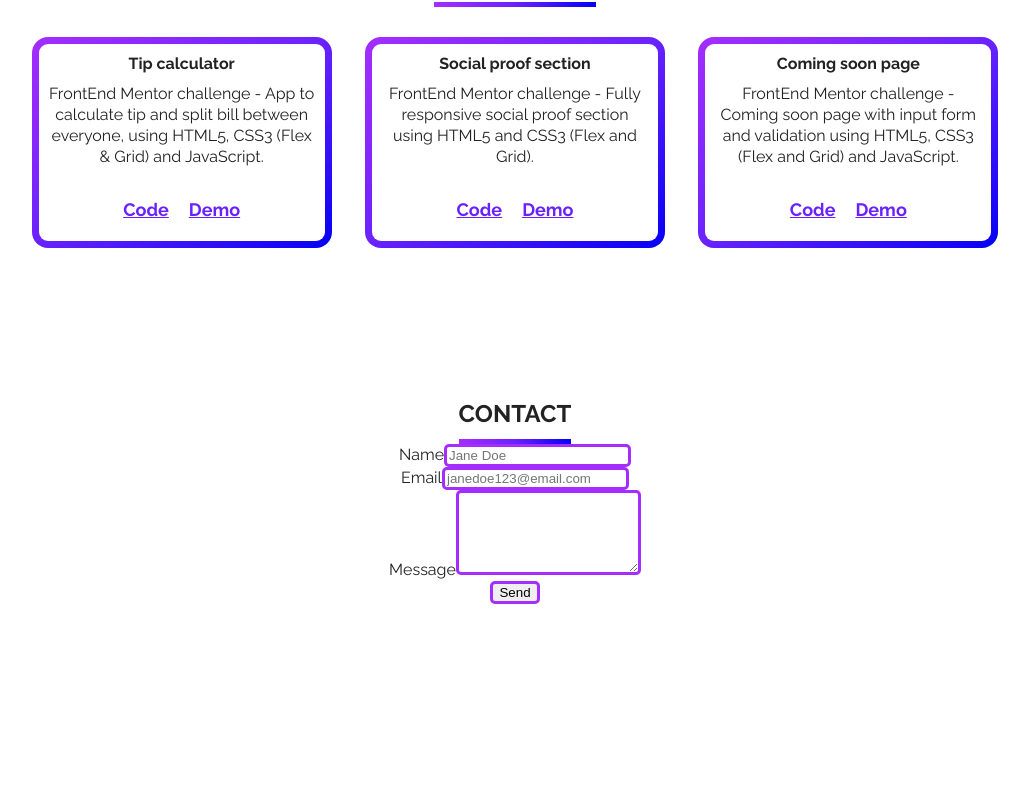
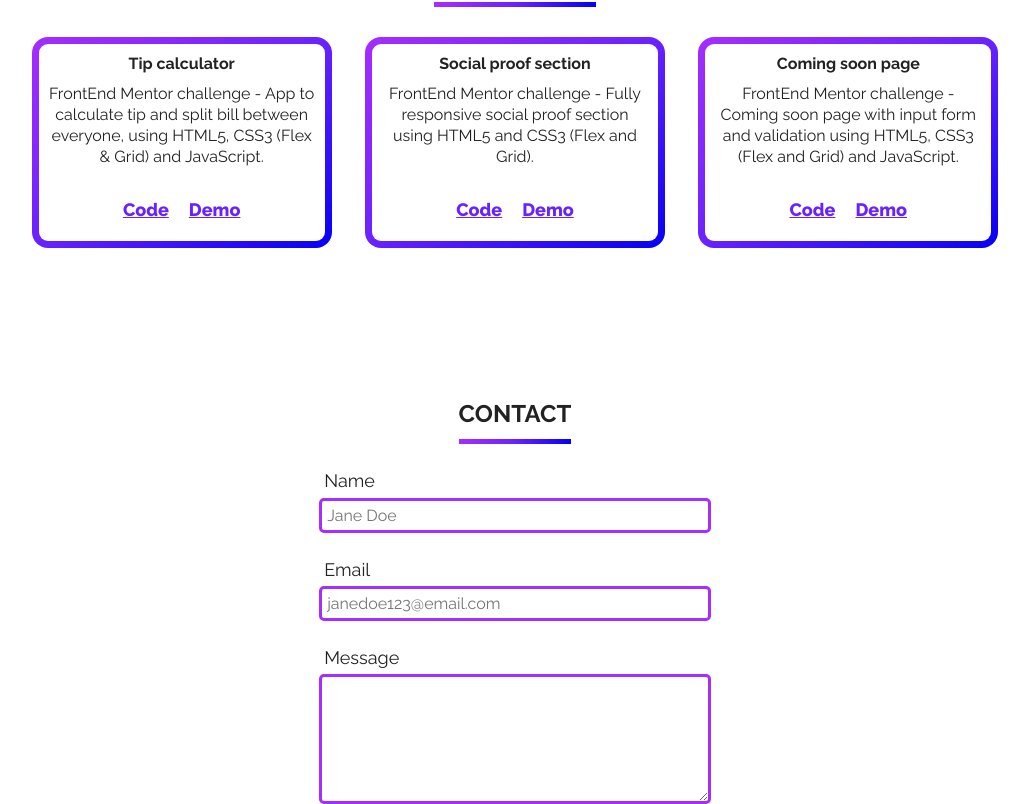
Before and after one commit to JuliaCastillo/portfolio, a React (Create React App) app: page / in a window 1280 px wide. Shown: the part 3017-3821 px from the top of the page, without its empty margins (125-1154 px from the left). Before the commit the page ends 3771 px from the top, so only its background shows below. Built offline with nearby package versions, Linux system fonts and the light colour scheme.

Commit message:
contact form styled

```diff
--- a/src/assets/css/styles.css
+++ b/src/assets/css/styles.css
@@ -159,10 +159,10 @@ section {
   margin-top: 10px;
 }
 
-.button {
+.link {
   font-family: "Raleway", sans-serif;
   font-size: 1.125rem;
-  font-weight: 700;
+  font-weight: 800;
   border-radius: 40px;
   border: none;
   margin: 10px;
@@ -171,10 +171,8 @@ section {
   white-space: nowrap;
 }
 
-input,
-textarea {
-  border: 3px solid #a52dff;
-  border-radius: 5px;
+.link:hover {
+  color: #0500f5;
 }
 
 .header {
@@ -602,4 +600,74 @@ textarea {
     width: 30%;
   }
 }
+
+.contact form {
+  margin: auto;
+  max-width: 40ch;
+}
+
+@media (min-width: 40em) {
+  .contact form {
+    width: 80%;
+  }
+}
+
+.contact .input-wrapper {
+  display: -webkit-box;
+  display: -ms-flexbox;
+  display: flex;
+  -webkit-box-orient: vertical;
+  -webkit-box-direction: normal;
+      -ms-flex-direction: column;
+          flex-direction: column;
+  text-align: left;
+  margin-top: 20px;
+}
+
+.contact .input-wrapper input,
+.contact .input-wrapper textarea {
+  display: inline-block;
+  border: 3px solid #a52dff;
+  border-radius: 5px;
+  font-family: "Raleway", sans-serif;
+  font-size: 1rem;
+  padding: 5px;
+  -webkit-appearance: none;
+  -ms-appearance: none;
+  -moz-appearance: none;
+  -appearance: none;
+  outline: none;
+}
+
+.contact .input-wrapper input:focus, .contact .input-wrapper input:active,
+.contact .input-wrapper textarea:focus,
+.contact .input-wrapper textarea:active {
+  border: 3px solid #0500f5;
+}
+
+.contact .input-wrapper label {
+  padding: 5px;
+  font-size: 1.125rem;
+}
+
+.contact input[type="submit"] {
+  font-family: "Raleway", sans-serif;
+  font-size: 1.125rem;
+  background: -webkit-gradient(linear, left top, right bottom, from(#a52dff), color-stop(#6922ff), to(#0500f5));
+  background: linear-gradient(to bottom right, #a52dff, #6922ff, #0500f5);
+  border-radius: 40px;
+  border: none;
+  padding: 10px 20px;
+  margin: 20px;
+  cursor: pointer;
+  color: #fff;
+  white-space: nowrap;
+  -webkit-transition: all 300ms ease-in-out;
+  transition: all 300ms ease-in-out;
+}
+
+.contact input[type="submit"]:hover {
+  -webkit-transform: scale(1.1);
+          transform: scale(1.1);
+}
 /*# sourceMappingURL=styles.css.map */
--- a/src/assets/scss/_contact.scss
+++ b/src/assets/scss/_contact.scss
@@ -0,0 +1,67 @@
+.contact {
+  &__content {
+  }
+  form {
+    margin: auto;
+    max-width: 40ch;
+
+    @include breakpoint-up(medium) {
+      width: 80%;
+    }
+  }
+  .input-wrapper {
+    display: flex;
+    flex-direction: column;
+    text-align: left;
+
+    //padding: 0px 100px;
+    margin-top: 20px;
+
+    input,
+    textarea {
+      display: inline-block;
+      border: 3px solid $purple;
+      border-radius: 5px;
+      font-family: "Raleway", sans-serif;
+      font-size: 1rem;
+      padding: 5px;
+
+      -webkit-appearance: none;
+      -ms-appearance: none;
+      -moz-appearance: none;
+      -appearance: none;
+
+      outline: none;
+
+      &:focus,
+      &:active {
+        border: 3px solid $dark-blue;
+      }
+    }
+
+    label {
+      padding: 5px;
+      font-size: 1.125rem;
+    }
+  }
+
+  input[type="submit"] {
+    font-family: "Raleway", sans-serif;
+    font-size: 1.125rem;
+    //font-weight: 800;
+    background: $gradient;
+    border-radius: 40px;
+    border: none;
+    padding: 10px 20px;
+    margin: 20px;
+    cursor: pointer;
+
+    color: $white;
+    white-space: nowrap;
+
+    transition: all 300ms ease-in-out;
+    &:hover {
+      transform: scale(1.1);
+    }
+  }
+}
--- a/src/assets/scss/_globals.scss
+++ b/src/assets/scss/_globals.scss
@@ -38,6 +38,7 @@ a {
     transform: scale(1.1);
   }
 }
+
 section {
   scroll-margin-top: 120px;
 }
@@ -69,10 +70,10 @@ section {
   }
 }
 
-.button {
+.link {
   font-family: "Raleway", sans-serif;
   font-size: 1.125rem;
-  font-weight: 700;
+  font-weight: 800;
   //background: $gradient;
   border-radius: 40px;
   border: none;
@@ -83,15 +84,7 @@ section {
   color: $dark-purple;
   white-space: nowrap;
 
-  // transition: all 300ms ease-in-out;
-
-  // &:hover {
-  //   transform: scale(1.1);
-  // }
+  &:hover {
+    color: $dark-blue;
+  }
 }
-
-input,
-textarea {
-  border: 3px solid $purple;
-  border-radius: 5px;
-}
--- a/src/components/About.js
+++ b/src/components/About.js
@@ -30,7 +30,7 @@ function About() {
           </p>
           <a
             href={cv}
-            className="button"
+            className="link"
             target="_blank"
             rel="noopener noreferrer"
           >
--- a/src/components/Contact.js
+++ b/src/components/Contact.js
@@ -12,8 +12,8 @@ function Contact() {
 
   const { vertical, horizontal } = snackbarPosition;
   return (
-    <section id="contact">
-      <div className="section_wrapper">
+    <section id="contact" className="contact">
+      <div className="section_wrapper contact__content">
         <div className="section_title">
           <h2>CONTACT</h2>
         </div>
--- a/src/components/ContactForm.js
+++ b/src/components/ContactForm.js
@@ -43,7 +43,7 @@ function ContactForm({ setSnackbarOpen }) {
       </div>
       <div className="input-wrapper message-input">
         <label for="message-input">Message</label>
-        <textarea id="message-input" name="message" rows="5" />
+        <textarea id="message-input" name="message" rows="6" />
       </div>
       <input type="submit" value="Send" />
     </form>
--- a/src/components/OtherProjectCard.js
+++ b/src/components/OtherProjectCard.js
@@ -8,7 +8,7 @@ function OtherProjectCard({ title, description, codeLink, demoLink }) {
       <div className="card-buttons">
         <a
           href={codeLink}
-          className="button"
+          className="link"
           target="_blank"
           rel="noopener noreferrer"
         >
@@ -16,7 +16,7 @@ function OtherProjectCard({ title, description, codeLink, demoLink }) {
         </a>
         <a
           href={demoLink}
-          className="button"
+          className="link"
           target="_blank"
           rel="noopener noreferrer"
         >
--- a/src/components/ProjectCard.js
+++ b/src/components/ProjectCard.js
@@ -17,7 +17,7 @@ function ProjectCard({
         <div className="card-buttons">
           <a
             href={codeLink}
-            className="button"
+            className="link"
             target="_blank"
             rel="noopener noreferrer"
           >
@@ -25,7 +25,7 @@ function ProjectCard({
           </a>
           <a
             href={demoLink}
-            className="button"
+            className="link"
             target="_blank"
             rel="noopener noreferrer"
           >
```
Also changed, not shown: 1 other file (tests, documents, lock files or other folders).
